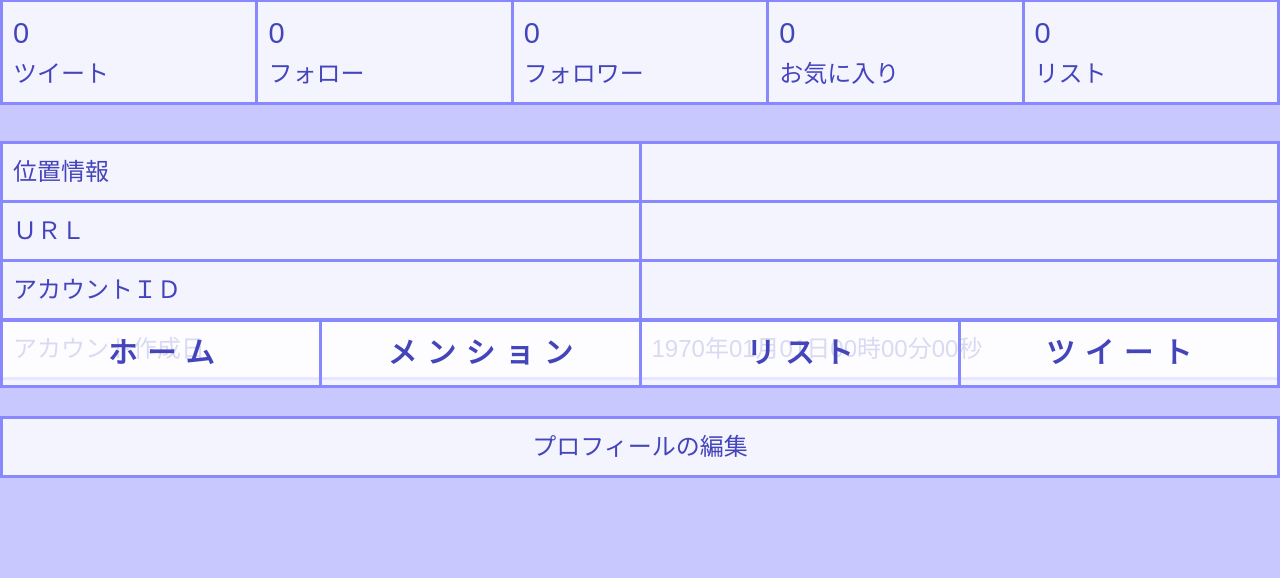
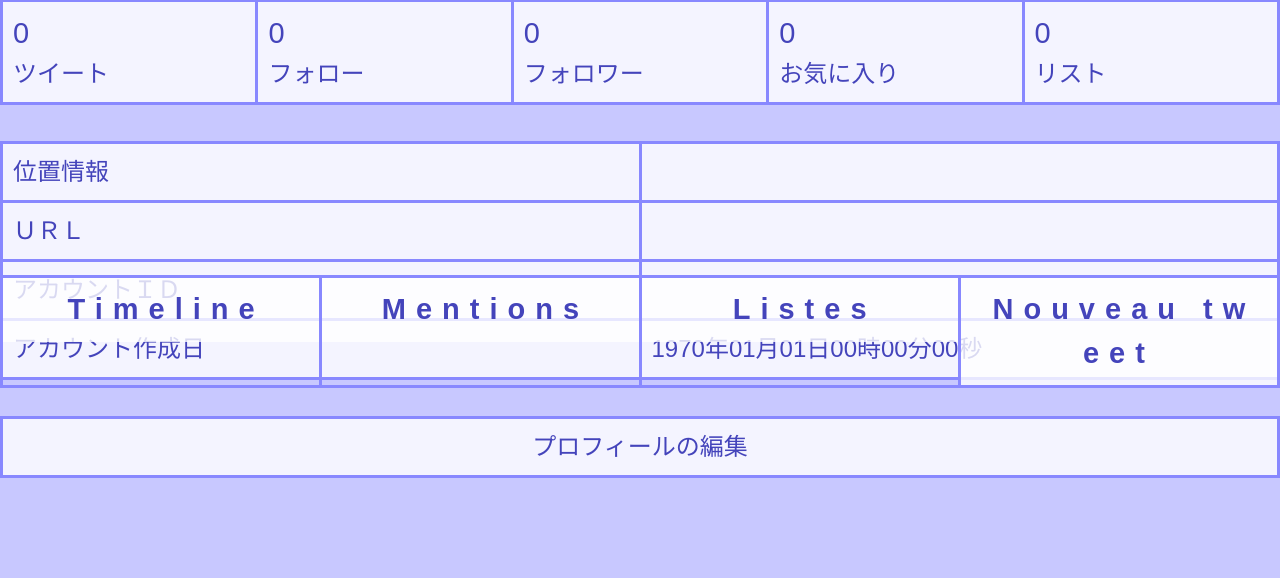
Before and after one commit to HaruNoSora/Yougakudan, a PHP site: page /index.php in a window 1280 px wide. Shown: the part 412-990 px from the top of the page. Run offline with PHP 8.4, Linux system fonts and the light colour scheme; the visitor is signed in with stand-in values (Sample User, id 1); data that the repository does not hold is empty.

Commit message:
Update foot.php

```diff
--- a/foot.php
+++ b/foot.php
@@ -11,16 +11,16 @@ if(!empty($_SESSION["username"]))
 
 ?>
 <td class="foot">
-<a href="statuses_home_timeline.php" class="block">ホーム</a>
+<a href="statuses_home_timeline.php" class="block">Timeline</a>
 </td>
 <td class="foot">
-<a href="statuses_mentions_timeline.php" class="block">メンション</a>
+<a href="statuses_mentions_timeline.php" class="block">Mentions</a>
 </td>
 <td class="foot">
-<a href="lists_list.php?username=<?= $username ?>" class="block">リスト</a>
+<a href="lists_list.php?username=<?= $username ?>" class="block">Listes</a>
 </td>
 <td class="foot">
-<a href="statuses_update.php" class="block">ツイート</a>
+<a href="statuses_update.php" class="block">Nouveau tweet</a>
 </div>
 <?php
 
@@ -32,7 +32,7 @@ else
 
 ?>
 <td class="foot">
-<a href="login.php" class="block">ログイン</a>
+<a href="login.php" class="block">Se connecter</a>
 </td>
 <?php
 
```
